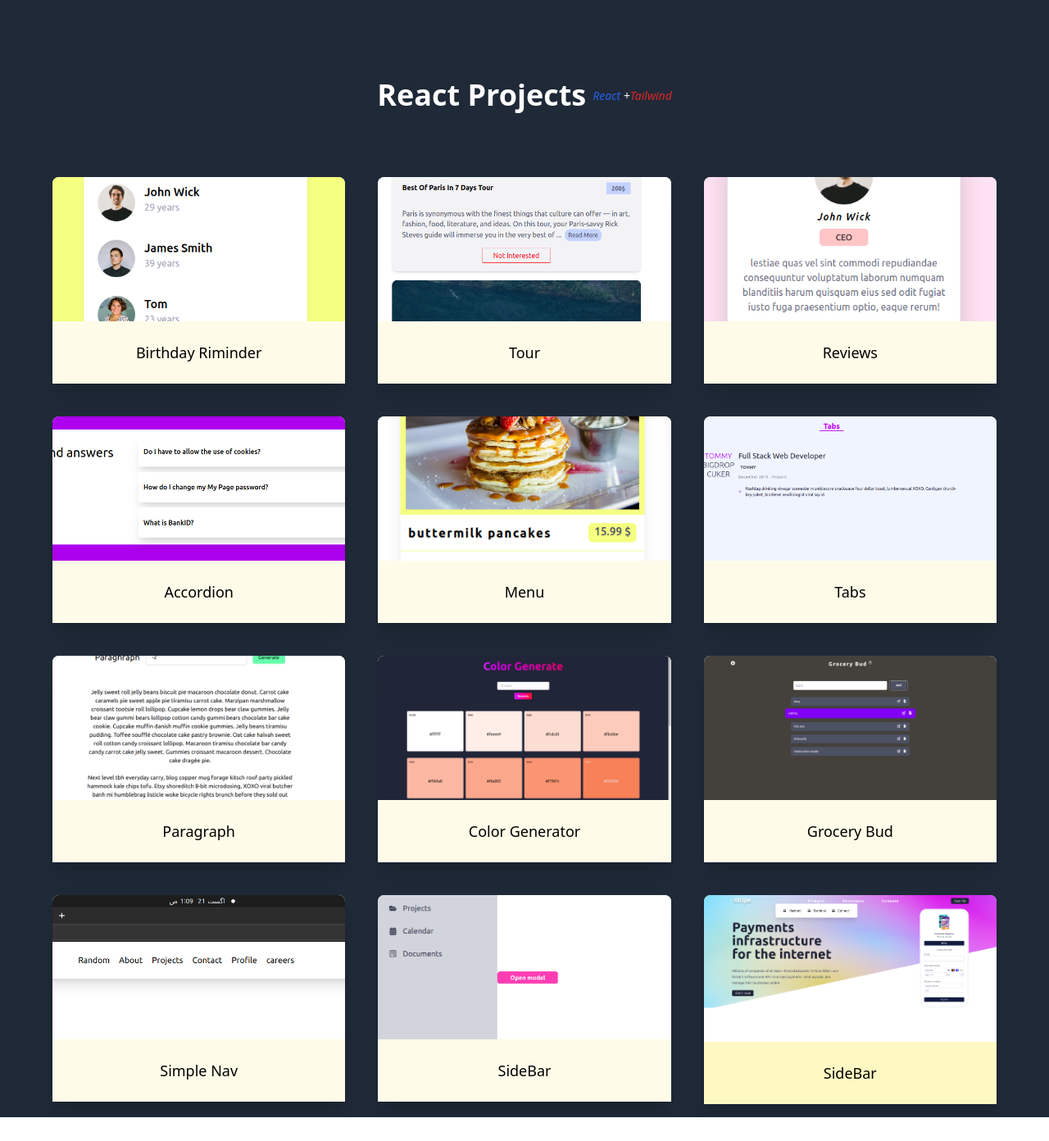
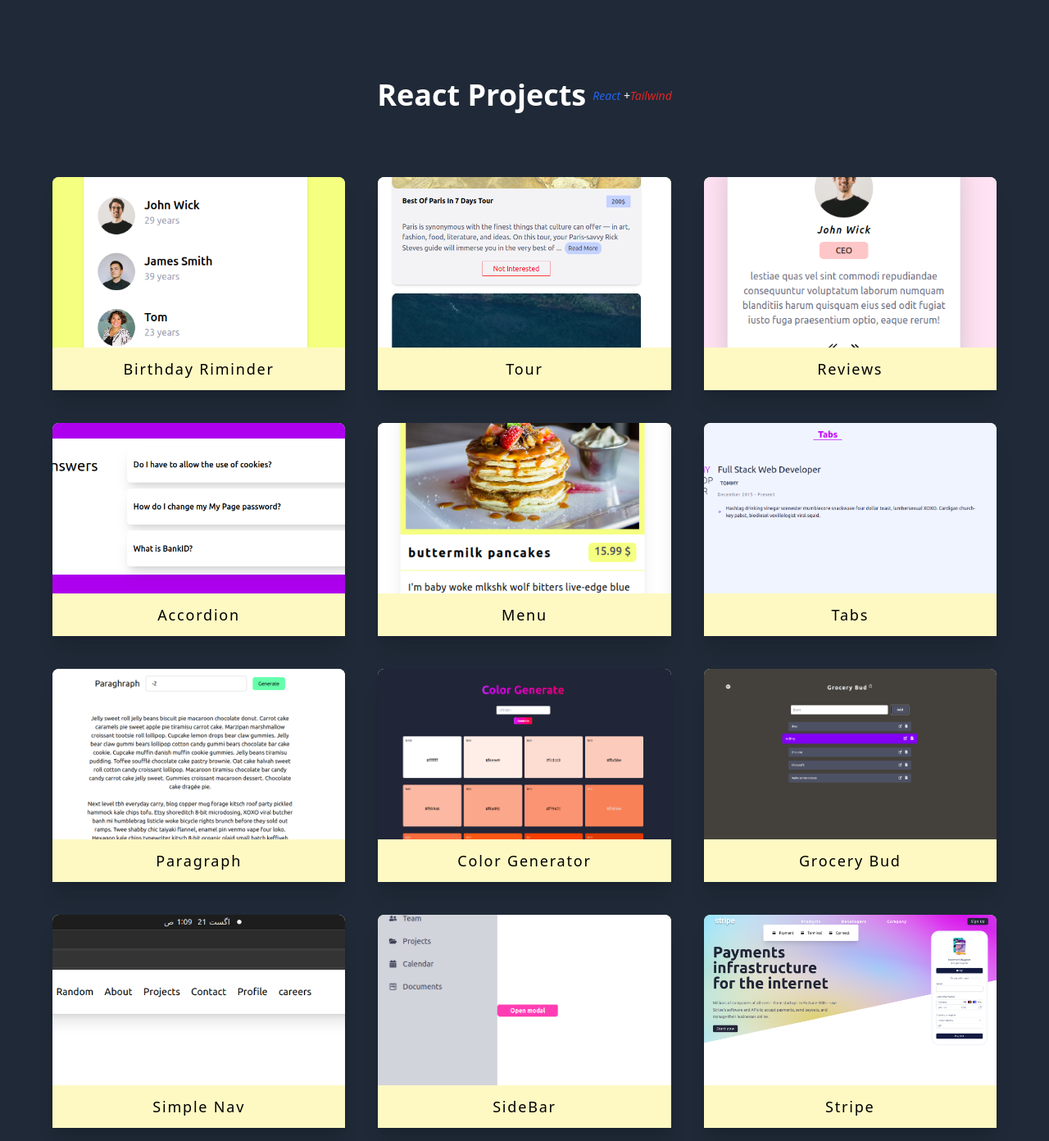
Before and after one commit to Usamaraoo/ReactProjects, a React (Create React App) app: page / in a window 1280 px wide. Shown: the whole page at 82% size. Before the commit the page ends 1363 px from the top, so only its background shows below. Built offline with nearby package versions, Linux system fonts and the light colour scheme.

Commit message:
All apps data dynamic

```diff
--- a/src/HomePage.jsx
+++ b/src/HomePage.jsx
@@ -1,17 +1,6 @@
-import React from 'react';
-import { Link } from 'react-router-dom';
-import birthdayImg from './imgs/apps/BrithdayApp.png';
-import tourImg from './imgs/apps/Tour.png';
-import reviewImg from './imgs/apps/Reviews.png';
-import accordionImg from './imgs/apps/accordion.png';
-import menuImg from './imgs/apps/Menu.png';
-import tabsImg from './imgs/apps/tabs.png';
-import pImg from './imgs/apps/paragraph.png';
-import clrAppImg from './imgs/apps/colorapp.png';
-import groceryImg from './imgs/apps/grocery.png';
-import navImg from './imgs/apps/navbar.png';
-import sidebarImg from './imgs/apps/sidebar.png'
-import stripeImg from './imgs/apps/stripe.png'
+import React from 'react'
+import { Link } from 'react-router-dom'
+import appsData from './appsData'
 
 function HomePage() {
 	return (
@@ -25,141 +14,25 @@ function HomePage() {
 			</h1>
 
 			<div className='  grid sm:grid-cols-2 md:grid-cols-3 grid-col-1 px-12 xl:px-0    max-w-6xl  mx-auto mt-20 gap-10 '>
-                <Link to='/birthday-reminder'>
-                    <div className='shadow-xl bg-yellow-50  rounded-t-lg'>
+				{appsData.map((app, index) => {
+					return (
+						<Link key={index} to={app.link}>
+							<div className='shadow-xl bg-yellow-100  rounded-t-lg'>
 								<img
-                            src={birthdayImg}
-                            alt='Birthday App '
-                            className='object-cover w-screen h-44 rounded-t-lg '
+									src={app.image}
+									alt={app.name}
+									className='object-cover w-screen h-52 rounded-t-lg '
 								/>
-                        <p className='text-lg py-6 font-medium  '>
-                            Birthday Riminder
+								<p className='text-lg py-3 tracking-widest font-medium  '>
+									{app.name}
 								</p>
 							</div>
 						</Link>
-                <Link to='/tour'>
-                    <div className='shadow-xl bg-yellow-50  rounded-t-lg'>
-                        <img
-                            src={tourImg}
-                            alt='Tour '
-                            className='object-cover w-screen h-44 rounded-t-lg '
-                        />
-                        <p className='text-lg py-6 font-medium'>Tour</p>
-                    </div>
-                </Link>
-                <Link to='/reviews'>
-                    <div className='shadow-xl bg-yellow-50  rounded-t-lg'>
-                        <img
-                            src={reviewImg}
-                            alt='Reviews'
-                            className='object-cover w-screen h-44 rounded-t-lg '
-                        />
-                        <p className='text-lg py-6 font-medium'>Reviews</p>
-                    </div>
-                </Link>
-                <Link to='/accordion'>
-                    <div className='shadow-xl bg-yellow-50  rounded-t-lg'>
-                        <img
-                            src={accordionImg}
-                            alt='Accordion '
-                            className='object-cover w-screen h-44 rounded-t-lg '
-                        />
-                        <p className='text-lg py-6 font-medium'>Accordion</p>
-                    </div>
-                </Link>
-                <Link to='/menu'>
-                    <div className='shadow-xl  bg-yellow-50  rounded-t-lg'>
-                        <img
-                            src={menuImg}
-                            alt='Menu'
-                            className='object-cover w-screen h-44 rounded-t-lg '
-                        />
-                        <p className='text-lg py-6 font-medium'>Menu</p>
-                    </div>
-                </Link>
-                <Link to='/tabs'>
-                    <div className='shadow-xl  bg-yellow-50  rounded-t-lg'>
-                        <img
-                            src={tabsImg}
-                            alt='Menu'
-                            className='object-cover w-screen h-44 rounded-t-lg '
-                        />
-                        <p className='text-lg py-6 font-medium'>Tabs</p>
-                    </div>
-                </Link>
-                {/* <Link to='/slider'>
-                    <div className='shadow-xl  rounded-t-lg'>
-                        <img
-                            src={tabsImg}
-                            alt='Menu'
-                            className='object-cover w-screen h-44 rounded-t-lg '
-                        />
-                        <p className='text-lg py-6 font-medium'>Slider</p>
-                    </div>
-                </Link> */}
-                <Link to='/paragraph'>
-                    <div className='shadow-xl bg-yellow-50  rounded-t-lg'>
-                        <img
-                            src={pImg}
-                            alt='paragraph'
-                            className='object-cover w-screen h-44 rounded-t-lg '
-                        />
-                        <p className='text-lg py-6 font-medium'>Paragraph</p>
-                    </div>
-                </Link>
-                <Link to='/colors'>
-                    <div className='shadow-xl bg-yellow-50  rounded-t-lg'>
-                        <img
-                            src={clrAppImg}
-                            alt='ColorGenerate'
-                            className='object-cover w-screen h-44 rounded-t-lg '
-                        />
-                        <p className='text-lg py-6 font-medium'>Color Generator</p>
-                    </div>
-                </Link>
-                <Link to='/grocerybud'>
-                    <div className='shadow-xl bg-yellow-50  rounded-t-lg'>
-                        <img
-                            src={groceryImg}
-                            alt='Grocery  Bud'
-                            className='object-cover w-screen h-44 rounded-t-lg '
-                        />
-                        <p className='text-lg py-6 font-medium'>Grocery Bud</p>
-                    </div>
-                </Link>
-                <Link to='/simple-nav'>
-                    <div className='shadow-xl bg-yellow-50  rounded-t-lg'>
-                        <img
-                            src={navImg}
-                            alt='NavBar'
-                            className='object-cover w-screen h-44 rounded-t-lg '
-                        />
-                        <p className='text-lg py-6 font-medium'>Simple Nav</p>
-                    </div>
-                </Link>
-                <Link to='/sidebar'>
-                    <div className='shadow-xl bg-yellow-50  rounded-t-lg'>
-                        <img
-                            src={sidebarImg}
-                            alt='SideBar'
-                            className='object-cover w-screen h-44 rounded-t-lg '
-                        />
-                        <p className='text-lg py-6 font-medium'>SideBar</p>
-                    </div>
-                </Link>
-                <Link to='/stripe-menu'>
-                    <div className='shadow-xl bg-yellow-100  rounded-t-lg'>
-                        <img
-                            src={stripeImg}
-                            alt='StripeMenu'
-                            className='object-cover w-screen h-54 rounded-t-lg '
-                        />
-                        <p className='text-lg py-6  font-medium'>SideBar</p>
-                    </div>
-                </Link>
+					)
+				})}
 			</div>
 		</div>
-    );
+	)
 }
 
-export default HomePage;
+export default HomePage
--- /dev/null
+++ b/src/appsData.js
@@ -0,0 +1,76 @@
+import birthdayImg from './imgs/apps/BrithdayApp.png'
+import tourImg from './imgs/apps/Tour.png'
+import reviewImg from './imgs/apps/Reviews.png'
+import accordionImg from './imgs/apps/accordion.png'
+import menuImg from './imgs/apps/Menu.png'
+import tabsImg from './imgs/apps/tabs.png'
+import pImg from './imgs/apps/paragraph.png'
+import clrAppImg from './imgs/apps/colorapp.png'
+import groceryImg from './imgs/apps/grocery.png'
+import navImg from './imgs/apps/navbar.png'
+import sidebarImg from './imgs/apps/sidebar.png'
+import stripeImg from './imgs/apps/stripe.png'
+
+export default [
+	{
+		name: 'Birthday Riminder',
+		image: birthdayImg,
+		link: '/birthday-reminder',
+	},
+	{
+		name: 'Tour',
+		image: tourImg,
+		link: '/tour',
+	},
+	{
+		name: 'Reviews',
+		image: reviewImg,
+		link: '/reviews',
+	},
+
+	{
+		name: 'Accordion',
+		image: accordionImg,
+		link: '/accordion',
+	},
+	{
+		name: 'Menu',
+		image: menuImg,
+		link: '/menu',
+	},
+	{
+		name: 'Tabs',
+		image: tabsImg,
+		link: '/tabs',
+	},
+	{
+		name: 'Paragraph',
+		image: pImg,
+		link: '/paragraph',
+	},
+	{
+		name: 'Color Generator',
+		image: clrAppImg,
+		link: '/colors',
+	},
+	{
+		name: 'Grocery Bud',
+		image: groceryImg,
+		link: '/grocerybud',
+	},
+	{
+		name: 'Simple Nav',
+		image: navImg,
+		link: '/simple-nav',
+	},
+	{
+		name: 'SideBar',
+		image: sidebarImg,
+		link: '/sidebar',
+	},
+	{
+		name: 'Stripe',
+		image: stripeImg,
+		link: '/stripe-menu',
+	},
+]
```
Lines whose indentation alone changed are shown as unchanged.
